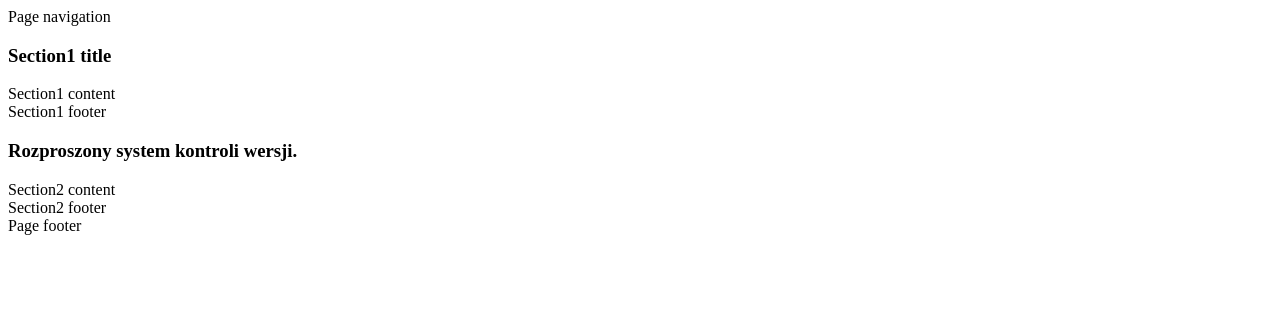
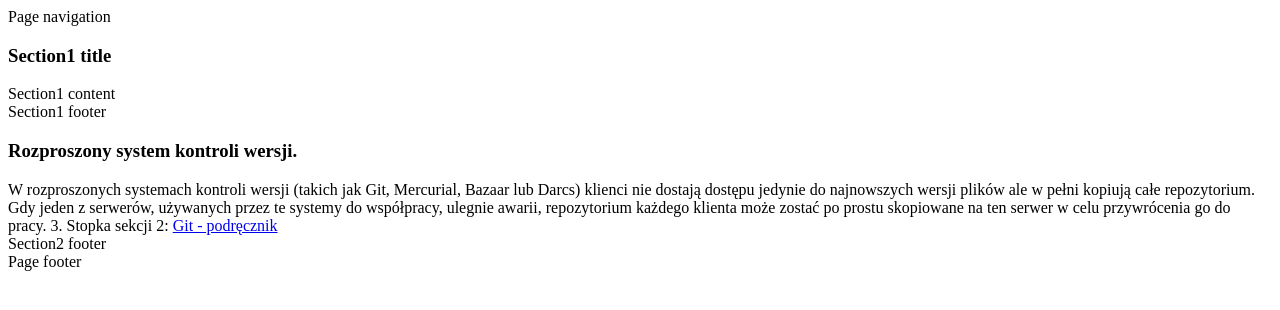
Before and after one commit to kapicel/iislabpio_180298, a plain HTML site: page index.html in a window 1280 px wide. Drawn offline with Linux system fonts and the light colour scheme.

Commit message:
Zmiana zawartosci sekcji cecha 2

```diff
--- a/index.html
+++ b/index.html
@@ -22,7 +22,10 @@ Section1 footer
 <h3 class="panel-title">Rozproszony system kontroli wersji.</h3>
 </div>
 <div class="panel-body">
-Section2 content
+W rozproszonych systemach kontroli wersji (takich jak Git, Mercurial, Bazaar lub Darcs) klienci nie dostają dostępu jedynie do najnowszych wersji plików ale w pełni kopiują całe repozytorium. Gdy jeden z serwerów, używanych przez te systemy do współpracy, ulegnie awarii, repozytorium każdego klienta może zostać po prostu skopiowane na ten serwer w celu przywrócenia go do pracy.
+3. Stopka sekcji 2:
+<a href="http://git-scm.com/book/pl/Pierwsze-kroki-Wprowadzenie-do-kontroli-wersji#Rozproszone-systemy-kontroli-wersji">Git - podręcznik</a>
+
 </div>
 <footer class="panel-footer">
 Section2 footer
```
